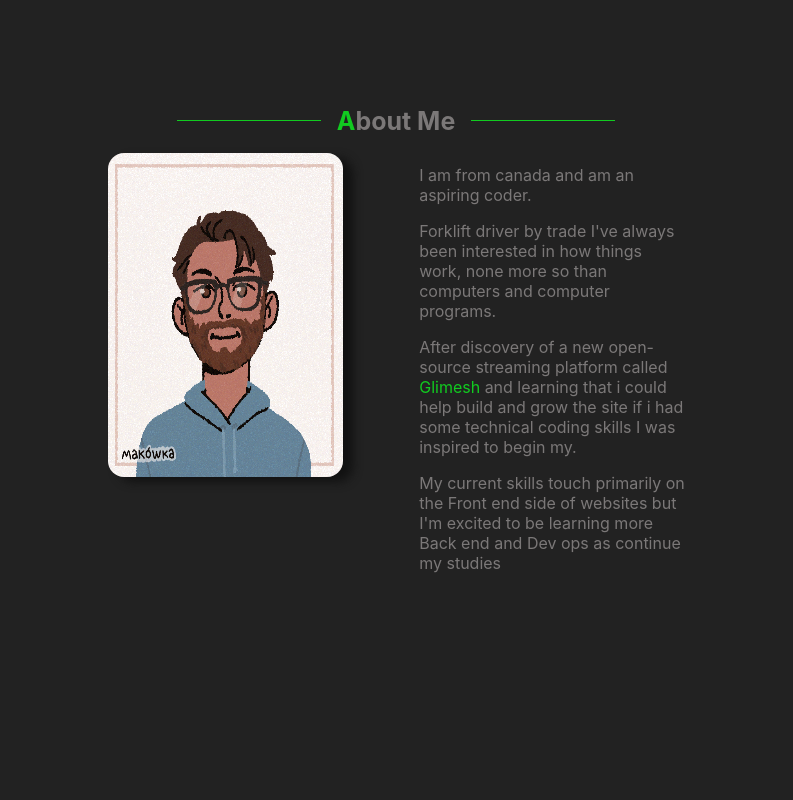
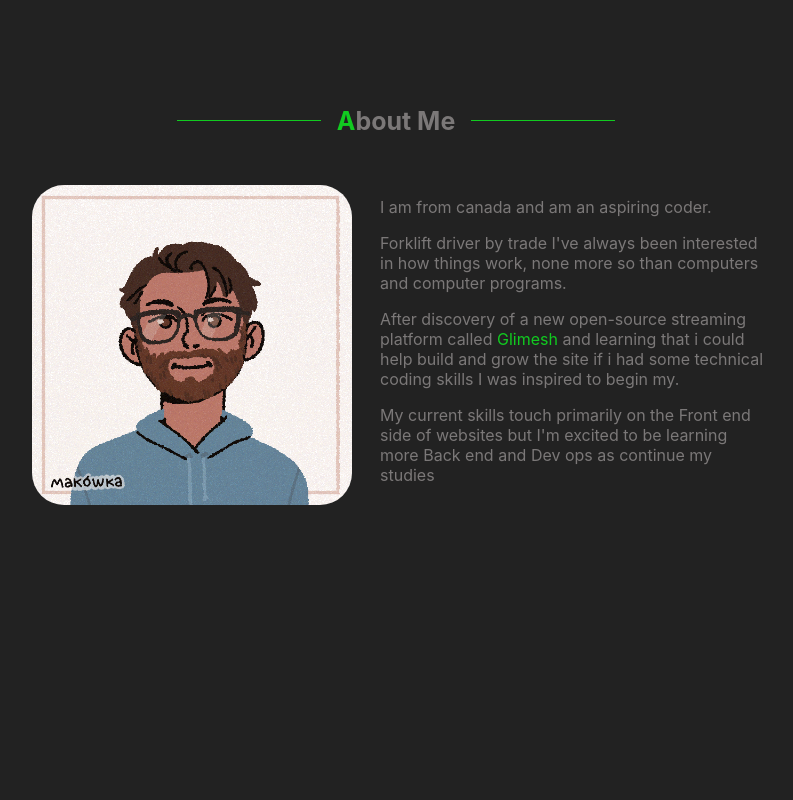
Before and after one commit to Chuck-Gibson/chuck_portfolio, a React (Create React App) app: page / in a window 1280 px wide. Shown: the part 920-1720 px from the top of the page, without its empty margins (244-1037 px from the left). Built offline with nearby package versions, Linux system fonts and the light colour scheme.

Commit message:
updated img styling

```diff
--- a/src/App.css
+++ b/src/App.css
@@ -28,6 +28,7 @@ h1 {
 }
 h2{
   margin: auto;
+  margin-bottom: 2rem;
   align-items: center;
   font-size: 25px;
 }
@@ -39,12 +40,8 @@ h2 hr {
   background-color: var(--highlight);
   border-width: 0px;
 }
-img {
-  border-radius: 1rem;
-  max-width: 35%;
-  max-height: 35%;
-  margin: 1rem;
-  box-shadow:10px 5px 10px var(--shadow);
+img{
+  border-radius: 2rem;
 }
 
 .footer {
--- a/src/components/about.css
+++ b/src/components/about.css
@@ -1,5 +1,5 @@
 .about-container {
-    height: 60rem;
+    height: 40rem;
     display: flex;
     flex-direction: column;
     align-items: flex-start;
@@ -8,16 +8,16 @@
 .content-container {
     display: flex;
     flex-direction: row;
-    width: 70%;
-    margin: auto;
+    width: 100%;
     justify-content: center;
     height: 100%;
 }
 .about-container h2 {
     display: flex;
     flex-wrap: nowrap;
-    max-width: 30rem;
 }
 .about-container img {
-    margin-right: 4rem;
+    margin: 1rem;
+    width: 20rem;
+    height: 20rem;
 }
```
